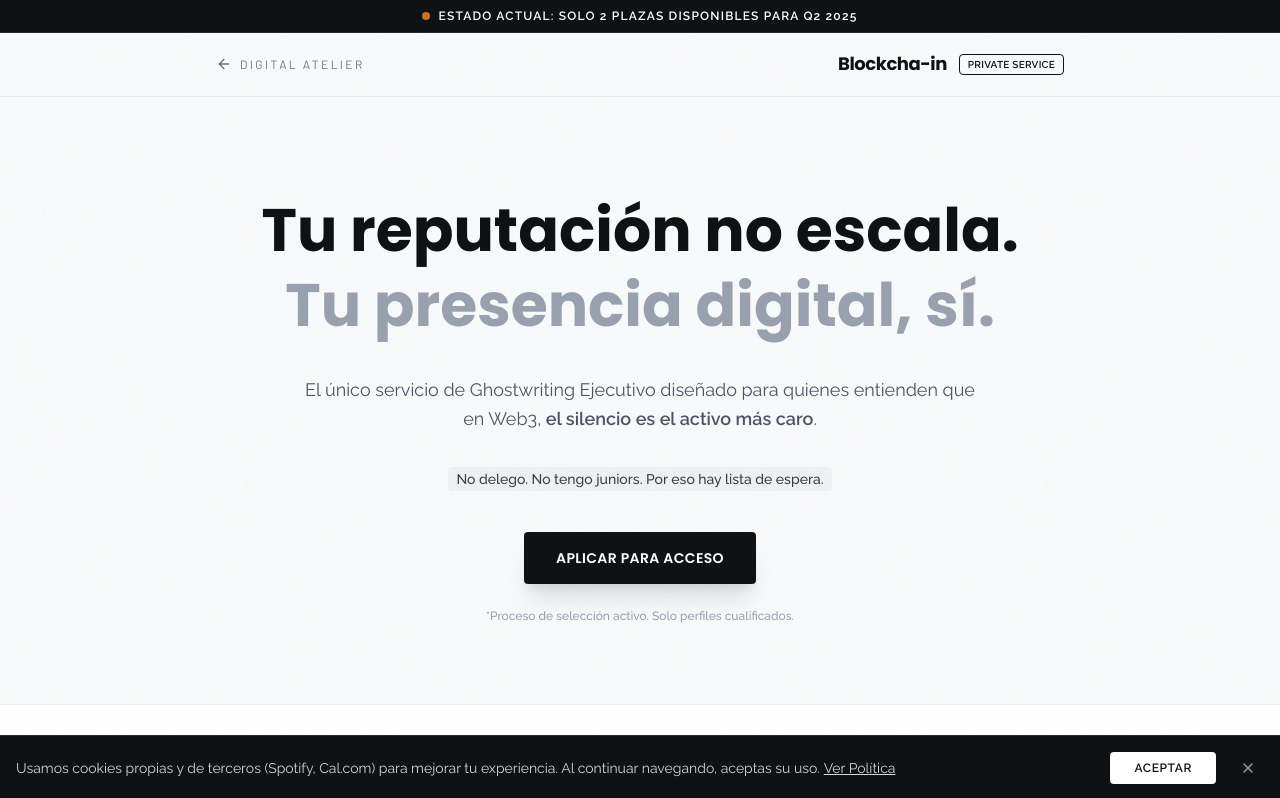
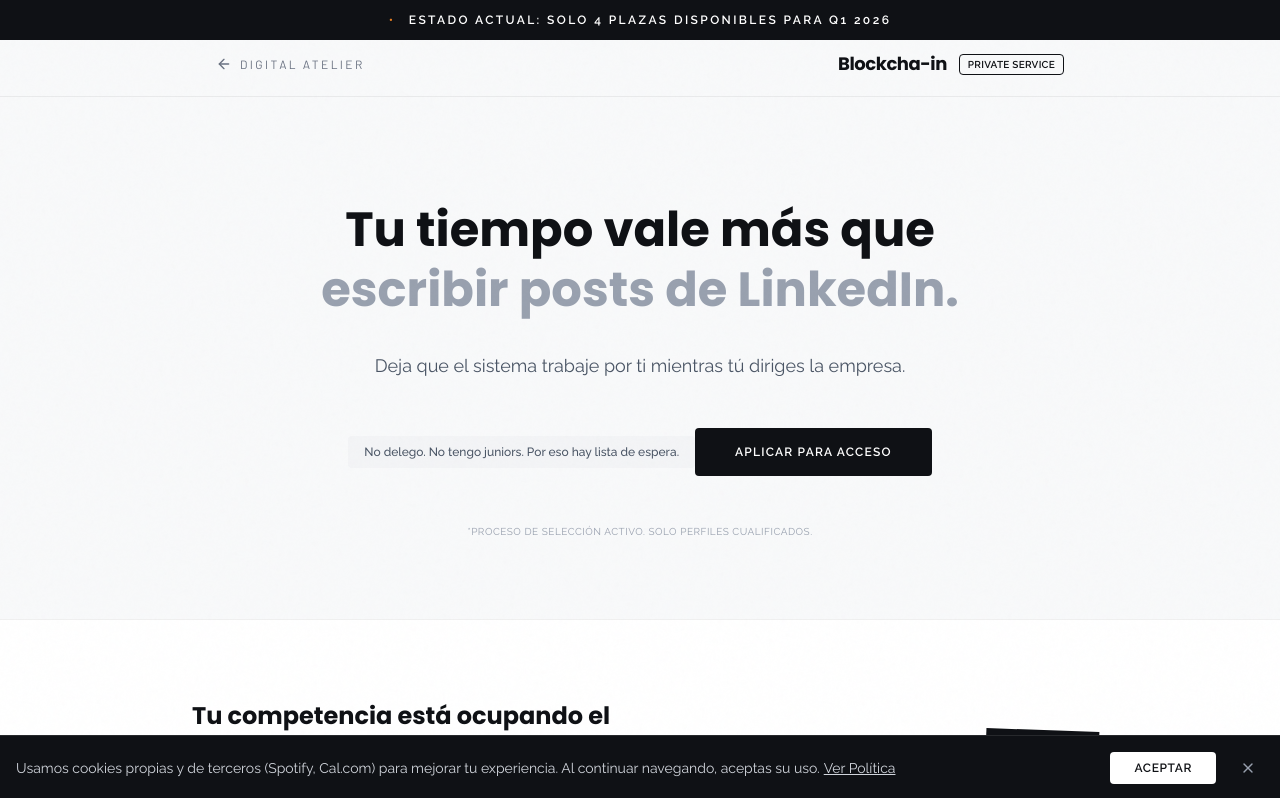
Before and after one commit to VRIBES-ETH/digital-atelier-web, a Next.js app: page /blockchain in a window 1280 px wide. Shown: the top 798 px of the page. Built offline with nearby package versions, Linux system fonts and the light colour scheme.

Commit message:
feat: update blockchain status and connect specific cal.com cta

```diff
--- a/src/app/blockchain/page.tsx
+++ b/src/app/blockchain/page.tsx
@@ -36,43 +36,32 @@ export default function BlockchainPage() {
             {/* Texture */}
             <div className="fixed inset-0 w-full h-full pointer-events-none z-50 bg-noise mix-blend-multiply opacity-60"></div>
 
-            {/* BARRA DE ESCASEZ */}
-            <div className="bg-das-dark text-white text-[10px] md:text-xs font-bold tracking-widest uppercase py-2 text-center border-b border-white/10 relative z-50">
-                <span className="inline-flex items-center gap-2">
-                    <span className="w-2 h-2 rounded-full bg-das-accent animate-pulse"></span>
-                    Estado Actual: Solo 2 plazas disponibles para Q2 2025
-                </span>
+            {/* Status Bar */}
+            <div className="bg-das-dark text-white text-[10px] md:text-xs font-bold tracking-[0.2em] uppercase py-3 text-center sticky top-0 z-50">
+                <span className="text-das-accent mr-2">•</span> Estado Actual: Solo 4 plazas disponibles para Q1 2026
             </div>
 
             <SimpleNavbar />
 
             {/* HERO SECTION */}
             <header className="pt-40 pb-20 px-6">
-                <div className="max-w-3xl mx-auto text-center reveal">
-                    <h1 className="text-4xl md:text-6xl font-bold leading-tight mb-8">
-                        Tu reputación no escala. <br />
-                        <span className="text-gray-400">Tu presencia digital, sí.</span>
-                    </h1>
-
-                    <p className="text-lg text-gray-600 leading-relaxed max-w-2xl mx-auto mb-10">
-                        El único servicio de Ghostwriting Ejecutivo diseñado para quienes entienden que en Web3, <strong>el silencio es el activo más caro</strong>.
-                        <br /><br />
-                        <span className="text-sm font-medium text-das-dark/80 bg-gray-200/50 px-2 py-1 rounded">No delego. No tengo juniors. Por eso hay lista de espera.</span>
+                <div className="max-w-3xl mx-auto text-center reveal active">
+                    <h2 className="font-poppins font-bold text-3xl md:text-5xl mb-8 leading-tight">
+                        Tu tiempo vale más que <br />
+                        <span className="text-gray-400">escribir posts de LinkedIn.</span>
+                    </h2>
+                    <p className="text-gray-600 mb-12 text-lg font-raleway">
+                        Deja que el sistema trabaje por ti mientras tú diriges la empresa.
                     </p>
-
-                    <div className="flex flex-col sm:flex-row justify-center gap-4">
-                        <button
-                            onClick={() => setIsModalOpen(true)}
-                            className="premium-btn inline-block bg-das-dark text-white px-8 py-4 font-poppins font-semibold text-sm tracking-wide uppercase rounded-sm shadow-xl hover:shadow-2xl transition-all hover:-translate-y-1"
-                        >
-                            Aplicar para Acceso
-                        </button>
-                        <span className="flex items-center justify-center gap-2 text-xs font-bold uppercase tracking-widest text-gray-500 sm:hidden">
-                            <Lock className="w-3 h-3" /> Plazas limitadas
-                        </span>
+                    <div className="inline-block bg-gray-100 rounded-sm px-4 py-2 text-xs font-medium text-gray-600 mb-8">
+                        No delego. No tengo juniors. Por eso hay lista de espera.
                     </div>
 
-                    <p className="mt-6 text-xs text-gray-400 font-medium">
+                    <button data-cal-namespace="blockcha-in" data-cal-link="vribes/blockcha-in" data-cal-config='{"layout":"month_view"}' className="premium-btn bg-das-dark text-white px-10 py-4 rounded-sm font-bold tracking-widest uppercase text-xs hover:shadow-2xl hover:scale-105 transition-all duration-300 cursor-pointer">
+                        Aplicar para Acceso
+                    </button>
+
+                    <p className="mt-6 text-[10px] text-gray-400 uppercase tracking-wider">
                         *Proceso de selección activo. Solo perfiles cualificados.
                     </p>
                 </div>
```
